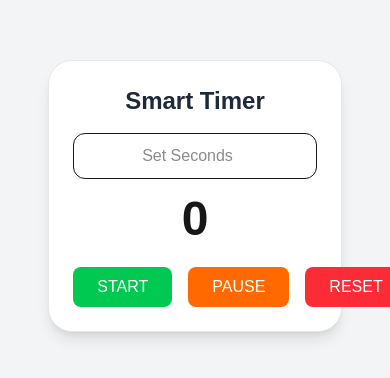
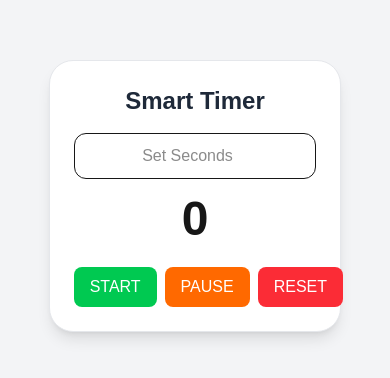
Before and after one commit to eman29497/pulsequery, a Next.js app: page / in a window 390 px wide. Shown: the part 258-636 px from the top of the page. Built offline with nearby package versions, Linux system fonts and the light colour scheme; no server answers.

Commit message:
Fix UI responsive buttons and layout spacing

```diff
--- a/src/app/components/timer.tsx
+++ b/src/app/components/timer.tsx
@@ -61,10 +61,10 @@ export default function Timer() {
 
                 <div className="text-5xl font-bold mb-6">{value}</div>
 
-                <div className="flex gap-4">
-                    <button onClick={() => handleAction("started")} className="bg-green-500 text-white px-6 py-2 rounded-lg">START</button>
-                    <button onClick={() => handleAction("paused")} className="bg-orange-500 text-white px-6 py-2 rounded-lg">PAUSE</button>
-                    <button onClick={() => handleAction("reset")} className="bg-red-500 text-white px-6 py-2 rounded-lg">RESET</button>
+                <div className="flex gap-2">
+                    <button onClick={() => handleAction("started")} className="bg-green-500 text-white px-4 py-2 rounded-lg">START</button>
+                    <button onClick={() => handleAction("paused")} className="bg-orange-500 text-white px-4 py-2 rounded-lg">PAUSE</button>
+                    <button onClick={() => handleAction("reset")} className="bg-red-500 text-white px-4 py-2 rounded-lg">RESET</button>
                 </div>
             </div>
         </div>
```
